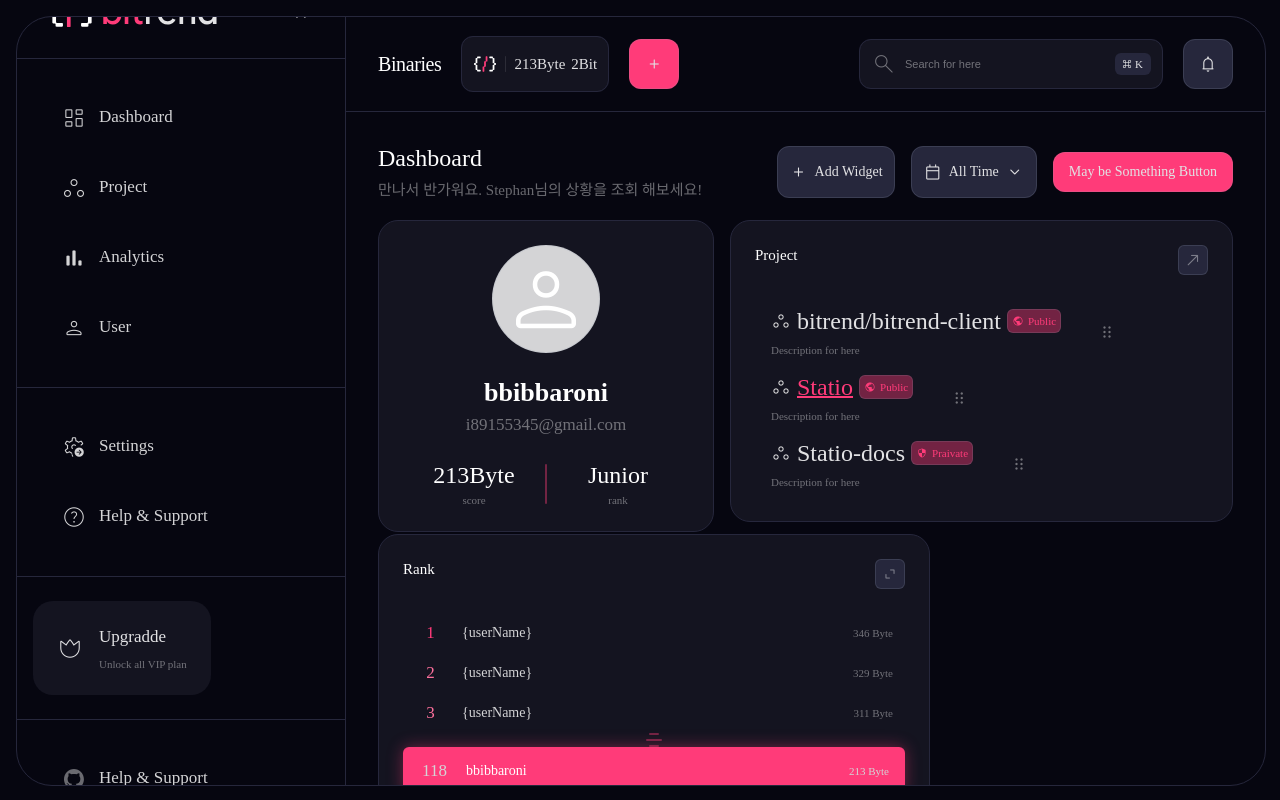
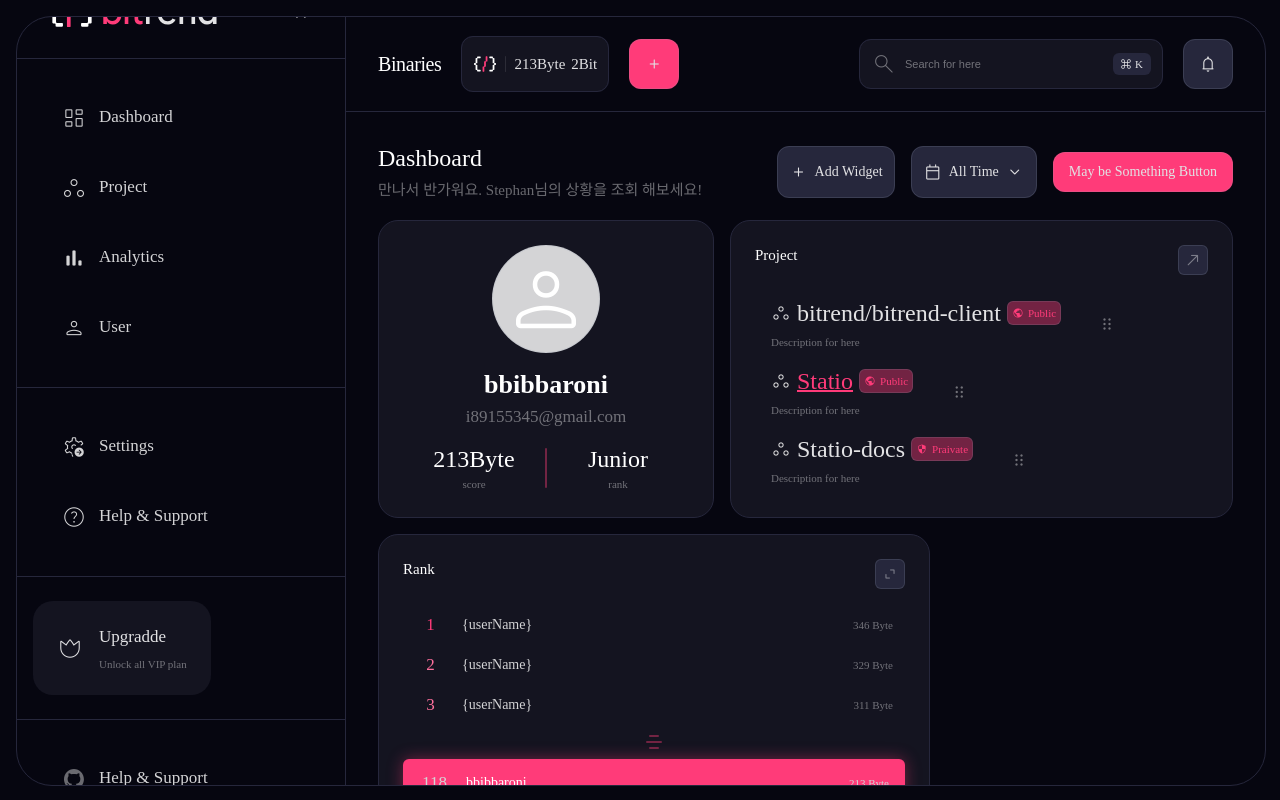
Before and after one commit to bitrend/bitrend-client, a React (Vite) app: page / in a window 1280 px wide. Built offline with nearby package versions, Linux system fonts and the light colour scheme; a web font is replaced by a local one.

Commit message:
feat:: 컴포넌트간 높이 맞추기

```diff
--- a/src/Layout/Header/Header.tsx
+++ b/src/Layout/Header/Header.tsx
@@ -32,7 +32,7 @@ export function Header() {
             <_.SearchInput placeholder='Search for here' />
           </_.IconAndInputContainer>
           <_.KeyboardShortcutsContainer>
-            <Icon size='XXS' color={Theme.Text.Text_20}>
+            <Icon size='XXXS' color={Theme.Text.Text_20} fill>
               keyboard_command_key
             </Icon>
             <_.ShortcutText>K</_.ShortcutText>
--- a/src/components/Icons/Icon.tsx
+++ b/src/components/Icons/Icon.tsx
@@ -1,6 +1,6 @@
 import type { ReactNode } from "react";
 
-type IconSize = "XXS" | "XS" | "S" | "M" | "L" | "XL";
+type IconSize = "XXXS" | "XXS" | "XS" | "S" | "M" | "L" | "XL";
 
 interface Props {
   children: ReactNode;
@@ -10,6 +10,7 @@ interface Props {
 }
 
 const sizeToFontSize: Record<IconSize, number> = {
+  XXXS: 14,
   XXS: 12,
   XS: 20,
   S: 26,
@@ -19,6 +20,7 @@ const sizeToFontSize: Record<IconSize, number> = {
 };
 
 const sizeToWeight: Record<IconSize, number> = {
+  XXXS: 300,
   XXS: 300,
   XS: 300,
   S: 200,
--- a/src/components/common/MainCard/MainCard.tsx
+++ b/src/components/common/MainCard/MainCard.tsx
@@ -6,9 +6,10 @@ export const MainCard = styled.div`
   padding: ${Gap.Gap_24};
   flex-direction: column;
   align-items: flex-start;
-  gap: ${Gap.Gap_24};
+  gap: ${Gap.Gap_16};
   border-radius: ${Radius.radius_20};
   border: 1px solid ${Theme.Stroke.Stroke_Main};
   background: ${Theme.Surface.Surface_20};
-  flex: 1;
+  height: 100%;
+  box-sizing: border-box;
 `;
--- a/src/pages/Dashboard/components/ProjectListCard.tsx
+++ b/src/pages/Dashboard/components/ProjectListCard.tsx
@@ -64,7 +64,6 @@ const ExpandButton = styled.div`
   flex-direction: column;
   align-items: center;
   justify-content: center;
-  gap: 0.625rem;
   border-radius: ${Radius.radius_6};
   border: 1px solid ${Theme.Stroke.Stroke_10};
   background: ${Theme.Surface.Surface_30};
@@ -92,14 +91,14 @@ const ProjectContent = styled.div`
   display: flex;
   flex-direction: column;
   align-items: flex-start;
-  gap: 0.5rem;
+  gap: ${Gap.Gap_8};
 `;
 
 const ProjectNameSection = styled.div`
   display: flex;
   align-items: center;
   gap: ${Gap.Gap_6};
-  flex-wrap: wrap;
+  max-width: 27.5rem;
 `;
 
 const ProjectName = styled.div<{ isLink: boolean }>`
--- a/src/pages/Dashboard/components/RankCard.tsx
+++ b/src/pages/Dashboard/components/RankCard.tsx
@@ -77,7 +77,6 @@ const ExpandButton = styled.div`
   flex-direction: column;
   align-items: center;
   justify-content: center;
-  gap: 0.625rem;
   border-radius: ${Radius.radius_6};
   border: 1px solid ${Theme.Stroke.Stroke_10};
   background: ${Theme.Surface.Surface_30};
--- a/src/pages/Dashboard/components/TotalBinariesCard.tsx
+++ b/src/pages/Dashboard/components/TotalBinariesCard.tsx
@@ -75,6 +75,7 @@ const TotalBinariesCard = () => {
 
 const TotalBinariesWrapper = styled.div`
   width: 35rem;
+  height: 31.25rem;
   flex-shrink: 0;
 `;
 
```
